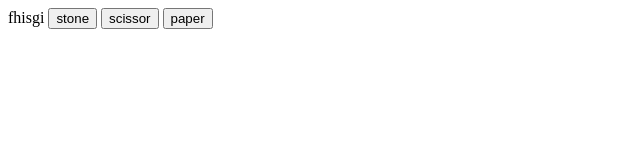
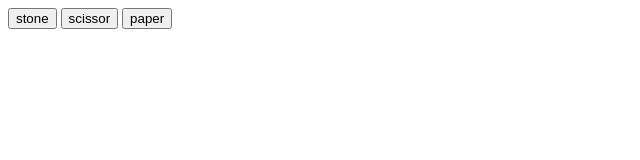
Before and after one commit to aravinthraj98/stone-paper-scissor, a website: page public/play.html in a window 1280 px wide. Shown: the whole page, without its empty margins (0-640 px from the left). Drawn offline with nearby package versions, Linux system fonts and the light colour scheme.

Commit message:
added room

```diff
--- a/app.js
+++ b/app.js
@@ -32,8 +32,8 @@ io.on('connection',socket=>{
         }
 
        /* console.log(userf);
-        console.log(userf);
-        console.log(playr);*/
+        console.log(userf);*/
+        console.log(playr);
     });
     socket.on('choice',({room,value})=>{
         const pchoice=playerchoice(room,value,socket.id);
--- a/public/js/val.js
+++ b/public/js/val.js
@@ -14,7 +14,7 @@
      console.log(message);
  });
  socket.on('userleft',message=>{
-     console.log('u left');
+     console.log(message);
  });
  function choosen(value){
      console.log(value);
--- a/public/play.html
+++ b/public/play.html
@@ -6,7 +6,7 @@
     <title>Document</title>
 </head>
 <body>
-    fhisgi
+
     <button type='button' id='stone' value='stone' onclick="choosen(value);" >stone</button>
     <button type='button' id='paper' value='scissor' onclick="choosen(value);">scissor</button>
     <button type='button' id='scissor' value='paper' onclick="choosen(value);">paper</button>
--- a/utils/user.js
+++ b/utils/user.js
@@ -131,4 +131,3 @@ function userleft(id){
 }
 module.exports={ user,
     playarea,playerchoice,winner,userleft};
-    //choice pre push..wait for other to choss
```
